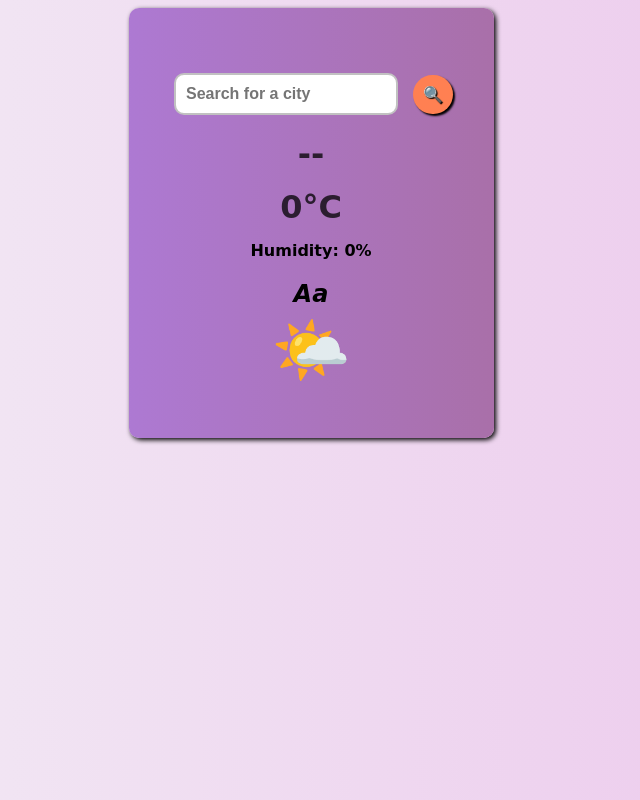
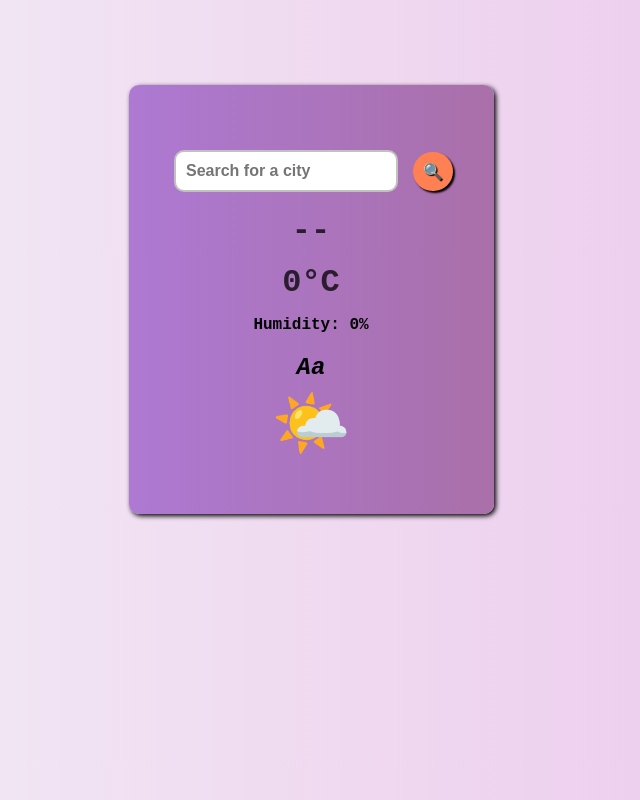
Before and after one commit to Sahasi52/Weather-Forecast-web, a plain HTML site: page index.html in a window 1280 px wide. Shown: the whole page, without its empty margins (329-969 px from the left). Drawn offline with Linux system fonts and the light colour scheme.

Commit message:
Update style.css

```diff
--- a/style.css
+++ b/style.css
@@ -8,10 +8,10 @@ body {
   flex-direction: column;
   align-items: center;
   overflow: hidden;
-  margin: 70;
+  margin: 0;
 }
 .weather-forecast-container {
-  font-family: cursive;
+  font-family: monospace;
   background: linear-gradient(90deg, hsl(275, 50%, 65%), hsl(300, 25%, 55%));
   box-shadow: 2px 2px 5px black;
   padding: 50px;
@@ -20,7 +20,7 @@ body {
   display: flex;
   flex-direction: column;
   align-items: center;
-  margin-top: 0px;
+  margin-top: 85px;
 }
 .weatherForm {
   margin: 10px;
@@ -31,6 +31,7 @@ body {
 .cityInput {
   padding: 10px;
   font-size: 1rem;
+  font-style: normal;
   font-weight: bold;
   border: 2px solid hsl(0, 0%, 20%, 0.3);
   border-radius: 10px;
@@ -78,7 +79,7 @@ p {
   margin-bottom: 15px;
 }
 .descriptionDisplay {
-  font-style: italic;
+  font-style: oblique;
   font-weight: bold;
   font-size: 1.5rem;
   margin: 5px 10px;
@@ -98,7 +99,7 @@ p {
   .weather-forecast-container {
     padding: 100px;
     margin-top: 110px;
-    height: 525px;
+    height: 500px;
   }
   .weatherForm {
     margin-top: 0;
```
